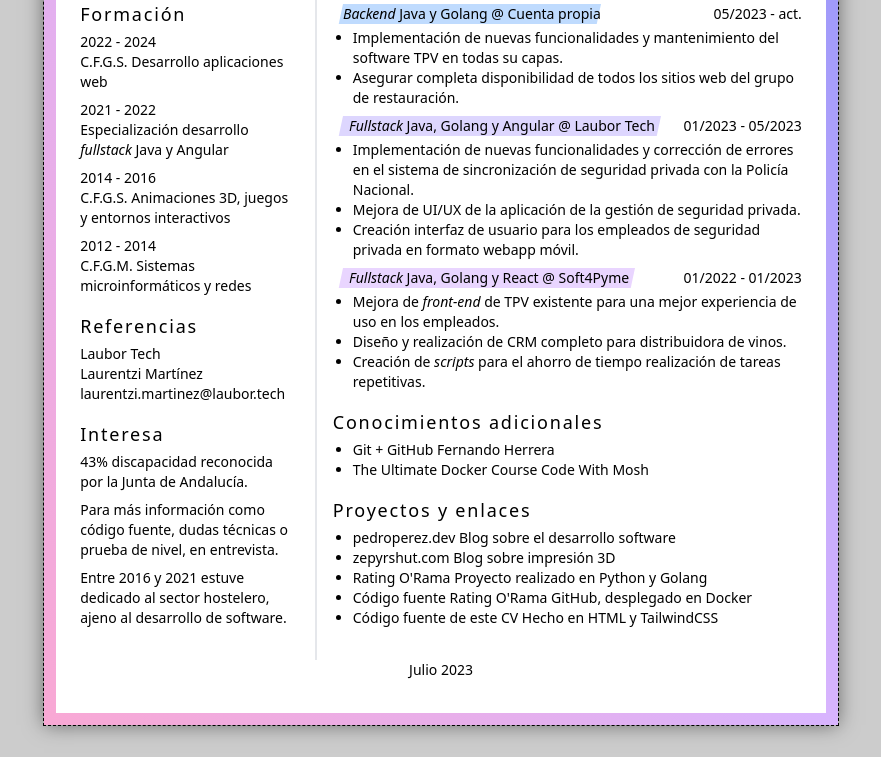
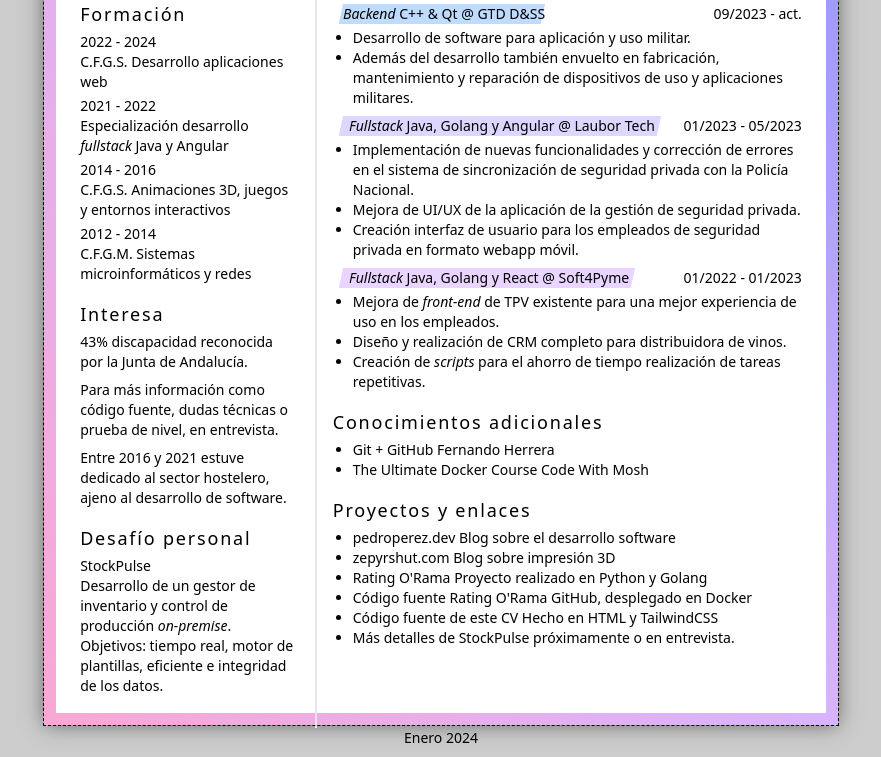
Before and after one commit to zepyrshut/resume, a plain HTML site: page index.html in a window 1280 px wide. Shown: the part 430-1187 px from the top of the page, without its empty margins (199-1080 px from the left). Drawn offline with nearby package versions, Linux system fonts and the light colour scheme.

Commit message:
feat: :memo: update resume

```diff
--- a/index.html
+++ b/index.html
@@ -22,11 +22,11 @@
         </div>
 
         <div class="w-2/3 text-center flex justify-center items-center flex-col">
-          <h1 class="text-5xl tracking-widest mb-3 font-thin">
+          <h1 class="text-5xl tracking-widest mb-3 font-light">
             Pedro Pérez
           </h1>
           <p class="tracking-widest mb-6">
-            Desarrollador <span class="italic">fullstack</span> Java et
+            Desarrollador <span class="italic">backend</span> Java et
             Golang
           </p>
         </div>
@@ -67,7 +67,7 @@
 
           <div class="mb-4">
             <h2 class="text-lg tracking-widest mb-1">Formación</h2>
-            <div class="text-sm flex flex-col gap-2 font-light">
+            <div class="text-sm flex flex-col gap-1 font-light">
               <div>
                 <p class="font-thin">2022 - 2024</p>
                 <p>C.F.G.S. Desarrollo aplicaciones web</p>
@@ -90,16 +90,16 @@
             </div>
           </div>
 
-          <div class="mb-4">
+          <!-- <div class="mb-4">
             <h2 class="text-lg tracking-widest mb-1">Referencias</h2>
             <div class="text-sm flex flex-col font-light">
               <div>
                 <p class="font-medium">Laubor Tech</p>
-                <p">Laurentzi Martínez</p>
+                <p>Laurentzi Martínez</p>
                   <p>laurentzi.martinez@laubor.tech</p>
               </div>
             </div>
-          </div>
+          </div> -->
 
           <div class="mb-4">
             <h2 class="text-lg tracking-widest mb-1">Interesa</h2>
@@ -113,6 +113,17 @@
                 Entre 2016 y 2021 estuve dedicado al sector hostelero, ajeno
                 al desarrollo de software.
               </p>
+            </div>
+          </div>
+
+            <div class="mb-4">
+            <h2 class="text-lg tracking-widest mb-1">Desafío personal</h2>
+            <div class="text-sm flex flex-col font-light">
+              <div>
+                <p class="font-medium">StockPulse</p>
+                <p>Desarrollo de un gestor de inventario y control de producción <span class="italic">on-premise</span>.</p>
+                <p><span class="font-medium">Objetivos</span>: tiempo real, motor de plantillas, eficiente e integridad de los datos.</p>
+              </div>
             </div>
           </div>
         </div>
@@ -138,9 +149,9 @@
 
           <div class="mb-4">
             <h2 class="tracking-widest mb-1 text-lg">
-              Experiencia profesional <span class="text-sm font-thin tracking-normal">20 meses</span>
+              Experiencia profesional <span class="text-sm font-thin tracking-normal">24 meses</span>
             </h2>
-            <div class="text-sm flex flex-col gap-1 mb-2">
+            <!-- <div class="text-sm flex flex-col gap-1 mb-2">
               <div class="flex justify-between">
                 <div class="ml-2.5 bg-blue-200 skew">
                   <div class="unskew">
@@ -158,6 +169,27 @@
                 <li>
                   Asegurar completa disponibilidad de todos los sitios web del
                   grupo de restauración.
+                </li>
+              </ul>
+            </div> -->
+
+            <div class="text-sm flex flex-col gap-1 mb-2">
+              <div class="flex justify-between">
+                <div class="ml-2.5 bg-blue-200 skew">
+                  <div class="unskew">
+
+                    <span class="italic">Backend</span> C++ & Qt @ GTD D&SS
+                  </div>
+                </div>
+                <div class="font-light">09/2023 - act.</div>
+              </div>
+              <ul class="list-disc ml-5 font-light">
+                <li>
+                  Desarrollo de software para aplicación y uso militar.
+                </li>
+                <li>
+                  Además del desarrollo también envuelto en fabricación, mantenimiento y reparación de dispositivos de uso y aplicaciones
+                  militares.
                 </li>
               </ul>
             </div>
@@ -242,14 +274,15 @@
                 <li><a href="https://github.com/zepyrshut/rating-orama">Código fuente Rating O'Rama</a> <span
                     class="font-thin">GitHub, desplegado en Docker</span> </li>
                 <li><a href="https://github.com/zepyrshut/resume">Código fuente de este CV</a> <span
-                    class="font-thin">Hecho en HTML y TailwindCSS</span>
+                    class="font-thin">Hecho en HTML y TailwindCSS</span></li>
+                    <li>Más detalles de <span class="font-medium">StockPulse</span> próximamente o en entrevista.</li>
               </ul>
             </div>
           </div>
         </div>
       </div>
 
-      <div class="text-center text-sm ">Julio 2023</div>
+      <div class="text-center text-sm ">Enero 2024</div>
 
       <!-- End of your content -->
     </div>
```
